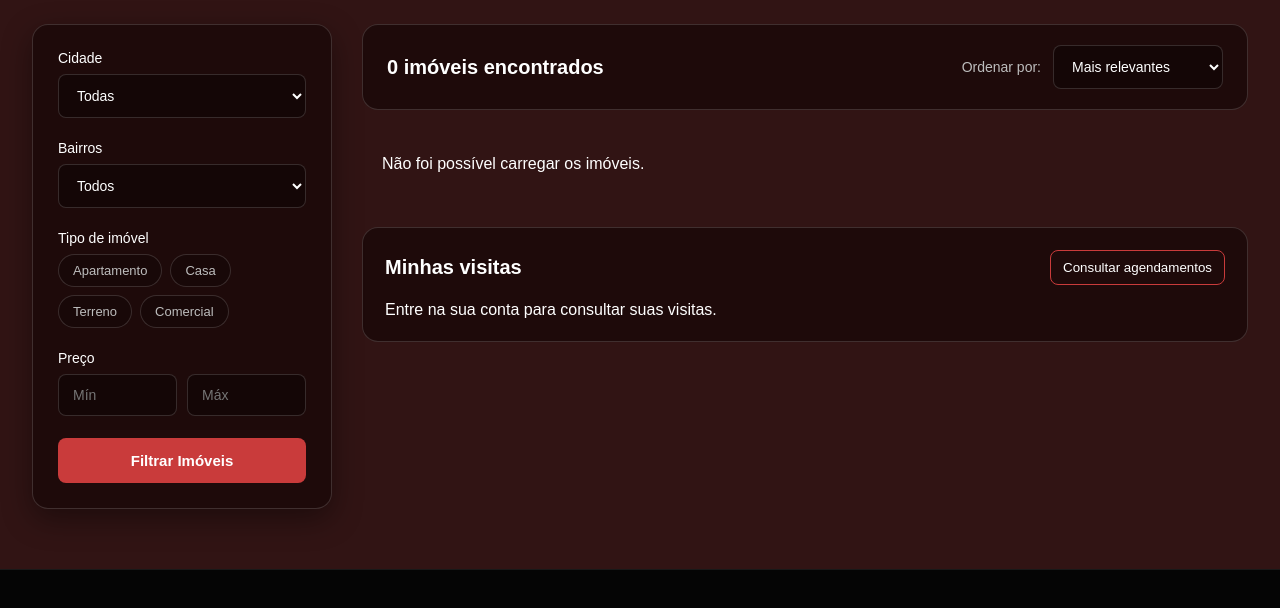
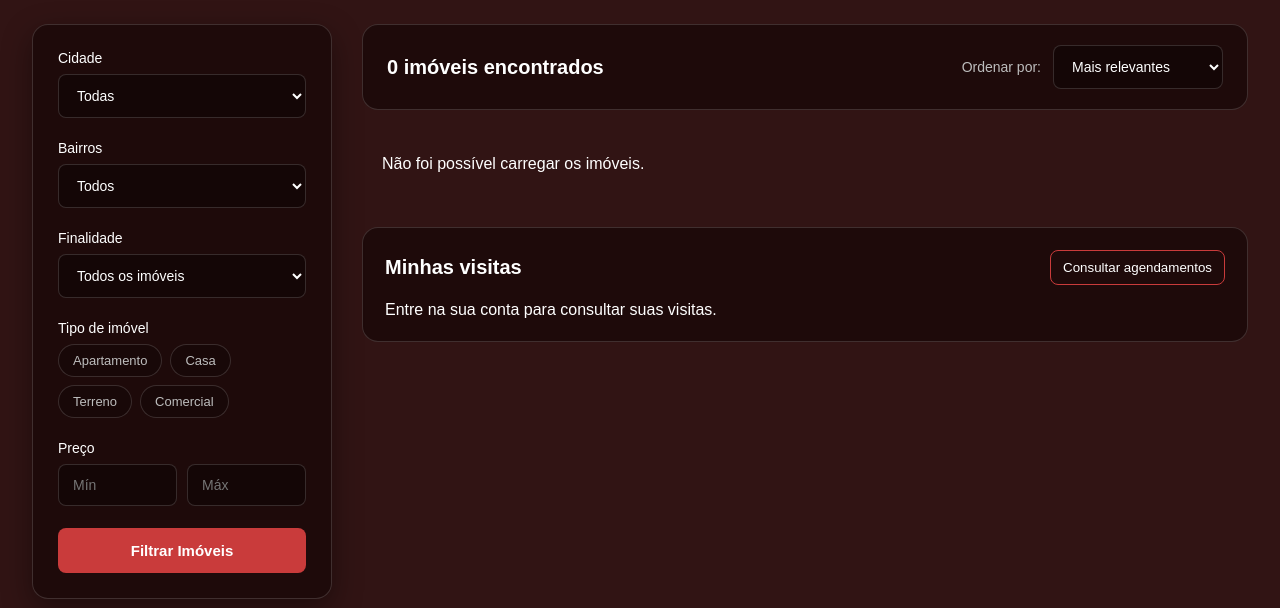
Before and after one commit to skullacho/TCC-3, a plain HTML site: page frontend/index.html in a window 1280 px wide. Shown: the part 86-694 px from the top of the page. Drawn offline with Linux system fonts and the light colour scheme; no server answers; a web font is replaced by a local one.

Commit message:
Update index.html

```diff
--- a/frontend/index.html
+++ b/frontend/index.html
@@ -1,3 +1,4 @@
+
 <!DOCTYPE html>
 <html lang="pt-br">
 <head>
@@ -5,13 +6,12 @@
     <meta name="viewport" content="width=device-width, initial-scale=1.0">
     <title>Imóveis | Hangar Prime Imóveis</title>
 
-    <!-- Fontes e Ícones -->
     <link rel="stylesheet" href="https://cdnjs.cloudflare.com/ajax/libs/font-awesome/6.5.1/css/all.min.css">
     <link rel="stylesheet" href="style.css">
 </head>
 <body>
 
-    <!-- CABEÇALHO GLOBAL (IGUAL À HOME PAGE) -->
+    <!-- CABEÇALHO GLOBAL -->
     <header>
         <a href="https://home-page-bice-ten.vercel.app/" class="header-container" id="logo-container" aria-label="Ir para a página inicial">
             <svg xmlns="http://www.w3.org/2000/svg" width="28" height="28" viewBox="0 0 24 24" fill="none" stroke="#FFFFFF" stroke-width="2" stroke-linecap="round" stroke-linejoin="round">
@@ -36,10 +36,9 @@
         </div>
     </header>
 
-    <!-- ESTRUTURA PRINCIPAL COM FILTROS E LISTAGEM -->
+    <!-- FILTROS E LISTAGEM -->
     <div class="container">
 
-        <!-- SIDEBAR DE FILTROS -->
         <aside class="sidebar">
 
             <div class="filtro">
@@ -58,6 +57,16 @@
                     <option value="todos">Todos</option>
                     <option value="centro">Centro</option>
                     <option value="zona-sul">Zona Sul</option>
+                </select>
+            </div>
+
+            <!-- NOVO FILTRO -->
+            <div class="filtro">
+                <label for="finalidade">Finalidade</label>
+                <select id="finalidade">
+                    <option value="todos">Todos os imóveis</option>
+                    <option value="venda">Comprar</option>
+                    <option value="aluguel">Alugar</option>
                 </select>
             </div>
 
@@ -83,7 +92,6 @@
 
         </aside>
 
-        <!-- CONTEÚDO PRINCIPAL DA LISTA -->
         <main class="content">
 
             <div class="topo-lista">
@@ -102,37 +110,50 @@
             </div>
 
             <div class="cards-container"></div>
+
             <section class="meus-agendamentos" id="meus-agendamentos">
-                <div class="agendamentos-topo"><h2>Minhas visitas</h2><button type="button" id="btn-meus-agendamentos">Consultar agendamentos</button></div>
-                <div id="lista-agendamentos" aria-live="polite">Entre na sua conta para consultar suas visitas.</div>
+                <div class="agendamentos-topo">
+                    <h2>Minhas visitas</h2>
+                    <button type="button" id="btn-meus-agendamentos">Consultar agendamentos</button>
+                </div>
+                <div id="lista-agendamentos" aria-live="polite">
+                    Entre na sua conta para consultar suas visitas.
+                </div>
             </section>
 
         </main>
-
     </div>
 
+    <!-- MODAL DE AGENDAMENTO -->
     <div id="modal-agendamento" class="agenda-overlay" hidden>
         <section class="agenda-dialog" role="dialog" aria-modal="true" aria-labelledby="agenda-titulo">
             <button type="button" id="fechar-agendamento" class="agenda-fechar" aria-label="Fechar">&times;</button>
+
             <h2 id="agenda-titulo">Agendar visita</h2>
             <p id="agenda-imovel"></p>
+
             <form id="form-agendamento">
                 <label for="agenda-data">Data da visita</label>
                 <input type="date" id="agenda-data" required>
+
                 <label>Horário disponível</label>
                 <div class="agenda-horarios" role="group" aria-label="Escolha o horário">
-            <button type="button" data-hora="09:00">09:00</button><button type="button" data-hora="11:00">11:00</button>
-            <button type="button" data-hora="14:00">14:00</button><button type="button" data-hora="16:00">16:00</button>
+                    <button type="button" data-hora="09:00">09:00</button>
+                    <button type="button" data-hora="11:00">11:00</button>
+                    <button type="button" data-hora="14:00">14:00</button>
+                    <button type="button" data-hora="16:00">16:00</button>
                 </div>
+
                 <label for="agenda-telefone">Seu WhatsApp</label>
                 <input type="tel" id="agenda-telefone" placeholder="(11) 99999-9999" required maxlength="30">
+
                 <p id="agenda-mensagem" aria-live="polite"></p>
                 <button type="submit" class="agenda-enviar">Solicitar visita</button>
             </form>
         </section>
     </div>
 
-    <!-- RODAPÉ GLOBAL (IGUAL À HOME PAGE) -->
+    <!-- RODAPÉ -->
     <footer class="footer">
         <div class="footer-container">
 
```
Lines whose indentation alone changed are shown as unchanged.
